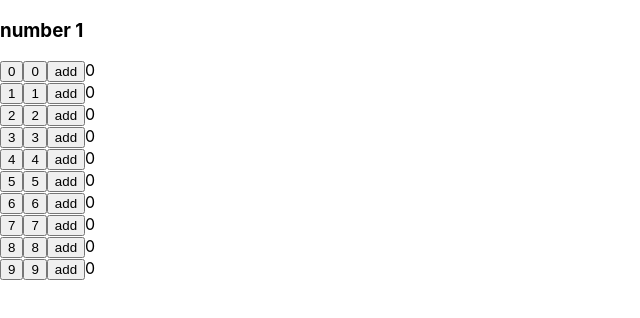
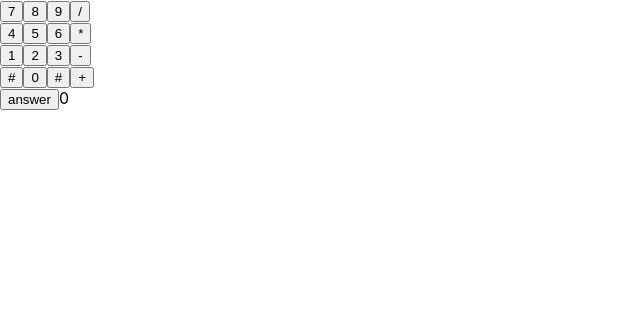
Before and after one commit to Shehanx86/simple-calculator-react, a React (Create React App) app: page / in a window 1280 px wide. Shown: the top 318 px of the page, without its empty margins (0-640 px from the left). Built offline with nearby package versions, Linux system fonts and the light colour scheme.

Commit message:
finished

```diff
--- /dev/null
+++ b/src/App.js
@@ -0,0 +1,15 @@
+import React, { Component } from "react";
+import Calculator from "./components/calculator";
+
+class App extends Component {
+    state = {  }
+    render() {
+        return (
+            <div>
+                <Calculator />
+            </div>
+          );
+    }
+}
+
+export default App;
--- /dev/null
+++ b/src/components/buttons.js
@@ -0,0 +1,90 @@
+
+import React, { Component } from 'react';
+
+export class Buttons extends Component {
+    constructor(props) {
+        super(props)
+
+        this.state = {
+             num1: 0,
+             num2: 0,
+             result :0,
+             func: ''
+        }
+        this.answer = this.answer.bind(this)
+        this.add = this.add.bind(this)
+        this.subs = this.subs.bind(this)
+        this.divide = this.divide.bind(this)
+        this.multi = this.multi.bind(this)
+    }
+
+    answer(){
+        switch(this.state.func){
+            case '+':
+                this.setState({result: this.state.num2 + this.state.num1})
+            case '-':
+                this.setState({result: this.state.num2 - this.state.num1})
+            case '*':
+                this.setState({result: this.state.num2 * this.state.num1})
+            default:
+                this.setState({result: this.state.num2 / this.state.num1})
+        }
+    }
+
+    add(){
+        this.setState({num2: this.state.num1}, () => console.log(this.state.num2))
+        this.setState({func: '+'})
+    }
+
+    subs(){
+        this.setState({num2: this.state.num1}, () => console.log(this.state.num2))
+        this.setState({func: '-'})
+    }
+
+    multi(){
+        this.setState({num2: this.state.num1}, () => console.log(this.state.num2))
+        this.setState({func: '*'})
+    }
+
+    divide(){
+        this.setState({num2: this.state.num1}, () => console.log(this.state.num2))
+        this.setState({func: '/'})
+    }
+
+    num1Ass(num){
+        this.setState({num1: num}, () => console.log(this.state.num1))
+    }
+
+    render() {
+        return (
+            <div>
+                <button onClick ={() => this.num1Ass(7)}>7</button>
+                <button onClick ={() => this.num1Ass(8)}>8</button>
+                <button onClick ={() => this.num1Ass(9)}>9</button>
+                <button onClick ={this.divide}>/</button>
+                <br></br>
+                <button onClick ={() => this.num1Ass(4)}>4</button>
+                <button onClick ={() => this.num1Ass(5)}>5</button>
+                <button onClick ={() => this.num1Ass(6)}>6</button>
+                <button onClick ={this.multi}> *</button>
+                <br></br>
+                <button onClick ={() => this.num1Ass(1)}>1</button>
+                <button onClick ={() => this.num1Ass(2)}>2</button>
+                <button onClick ={() => this.num1Ass(3)}>3</button>
+                <button onClick ={this.subs}> -</button>
+                <br></br>
+                <button>#</button>
+                <button onClick ={() => this.num1Ass(0)}>0</button>
+                <button>#</button>
+                <button onClick ={this.add}> +</button>
+                <br></br>
+                <button onClick ={this.answer}>answer</button>
+                {this.state.result}
+
+
+            </div>
+        )
+    }
+}
+
+export default Buttons;
--- a/src/components/cal1.jsx
+++ /dev/null
@@ -1,30 +0,0 @@
-import React, { Component} from 'react';
-import Calculator from './calculator';
-import Functions from './functions';
-
-class Calc1 extends Component {
-
-    state = {
-
-     }
-
-    render() {
-        return (
-            <div>
-                <h3>number 1</h3>
-                <Calculator value={0}/>
-                <Calculator value={1}/>
-                <Calculator value={2}/>
-                <Calculator value={3}/>
-                <Calculator value={4}/>
-                <Calculator value={5}/>
-                <Calculator value={6}/>
-                <Calculator value={7}/>
-                <Calculator value={8}/>
-                <Calculator value={9}/>
-            </div>
-         );
-    }
-}
-
-export default Calc1;
--- /dev/null
+++ b/src/components/calculator.js
@@ -0,0 +1,31 @@
+import React, { Component } from 'react'
+import Buttons from './buttons';
+
+class Calculator extends Component {
+
+    constructor(props) {
+        super(props)
+
+    }
+
+
+    render() {
+        return (
+            <div>
+                <Buttons
+                value0={0}
+                value1={1}
+                value2={2}
+                value3={3}
+                value4={4}
+                value5={5}
+                value6={6}
+                value7={7}
+                value8={8}
+                value9={9} />
+            </div>
+        )
+    }
+}
+
+export default Calculator;
--- a/src/components/calculator.jsx
+++ /dev/null
@@ -1,36 +0,0 @@
-import React, { Component} from 'react';
-
-class Calculator extends Component {
-
-    state = {
-        num1: 0,
-        num2: 0,
-        result: 0
-      }
-
-      add = () => {this.setState({result: this.state.num1+this.state.num2})
-        console.log(this.state.result)}
-      substract = (num1,num2) => {return num1-num2;}
-      multiply = (num1,num2) => {return num1+num2;}
-      divide = (num1,num2) => {return num1/num2;}
-
-      updateValue1 = () => {
-        this.setState({num1: this.props.value});
-       }
-
-       updateValue2 = () => {
-        this.setState({num2: this.props.value});
-       }
-
-    render() {
-        return (
-        <div>
-            <button onClick={this.updateValue1} value={this.props.value}>{this.props.value}</button>
-            <button onClick={this.updateValue2} value={this.props.value}>{this.props.value}</button>
-            <button onClick={this.add}>add</button>
-            {this.state.result}
-        </div>  );
-    }
-}
-
-export default Calculator;
--- a/src/components/functions.jsx
+++ /dev/null
@@ -1,13 +0,0 @@
-import React, { Component} from 'react';
-import Calculator from './calculator';
-
-class Functions extends Component {
-
-    render() {
-        return (<div>
-            hi
-        </div>  );
-    }
-}
-
-export default Functions;
--- a/src/index.js
+++ b/src/index.js
@@ -2,12 +2,12 @@ import React from 'react';
 import ReactDOM from 'react-dom';
 import './index.css';
 import reportWebVitals from './reportWebVitals';
-import Calc1 from './components/cal1';
+import App from './App.js';
 
 
 ReactDOM.render(
   <React.StrictMode>
-    <Calc1 />
+    <App />
   </React.StrictMode>,
   document.getElementById('root')
 );
```
